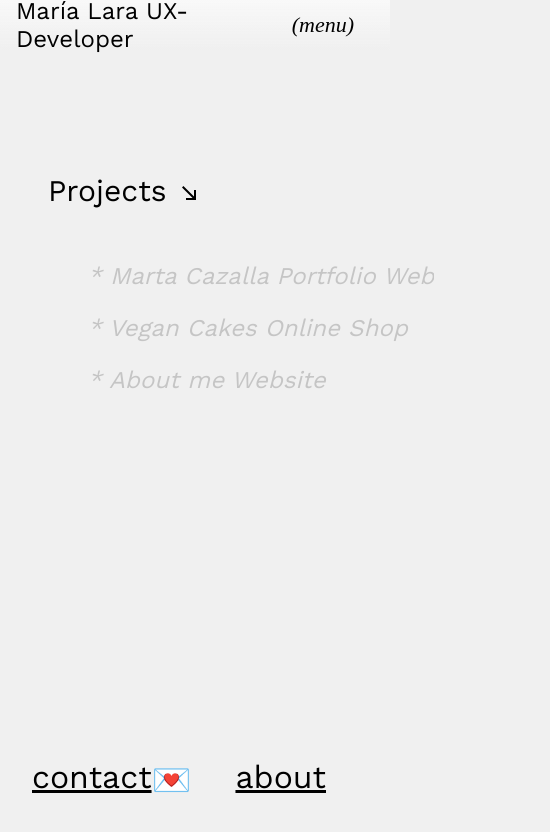
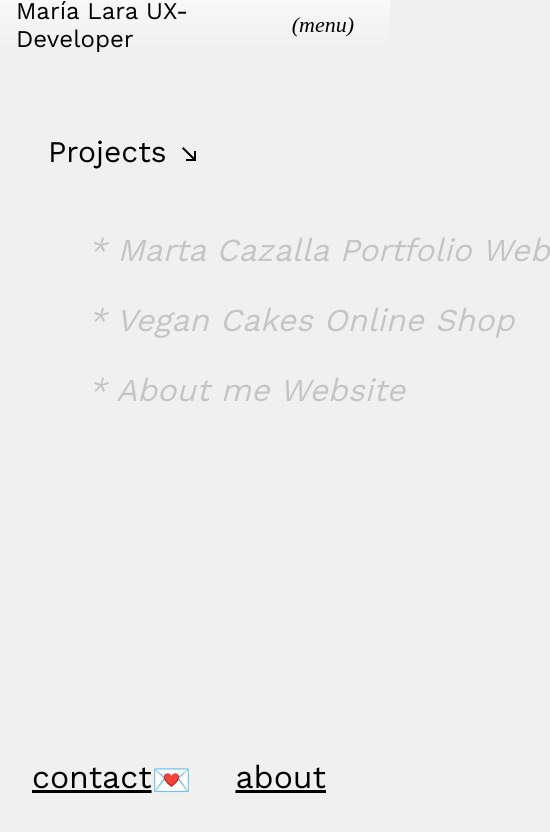
Before and after one commit to marialara1/project-portfolio, a React (Create React App) app: page /projects in a window 390 px wide. Shown: the top 832 px of the page, 550 px wide, since content can reach past the window. Built offline with nearby package versions, Linux system fonts and the light colour scheme; a web font is replaced by a local one.

Commit message:
fixed 100%

```diff
--- a/src/components/Home/Sliderbox/Sliderboxstyle.css
+++ b/src/components/Home/Sliderbox/Sliderboxstyle.css
@@ -318,19 +318,21 @@ align-items: center;
 
   /* slider// */
   .acordeon-container {
+    padding: 0;
+    overflow: hidden;
+    height: 0;
+    width: 100%;
+    border: none;
+}
+   .activeb {
     padding: 1em;
     font-size: 24px;
     width: 100%;
     height: 80vh;
     border-left: 1px solid black;
     border-right: 1px solid black;
-}
-   .activeb {
-    padding: 0;
-    overflow: hidden;
-    height: 0;
-    width: 100%;
-    border: none;
+
+
     /* transition: all 2s; */
     /* margin-right: -1px; */
   }
@@ -367,16 +369,18 @@ align-items: center;
         text-decoration: underline;
     }
     .arrowslider {
+        transition: all 1s;
+        transform: scaleX(-1);
+
         position: relative;
         top: 0;
         width: 30px;
-        transform: scaleX(1);
+
         transition: all 1s;
     }
 
     .rotateb {
-        transition: all 1s;
-        transform: scaleX(-1);
+        transform: scaleX(1);
       }
 
     .sliderbox1 {
--- a/src/components/ProjectsList/ProjectsList.css
+++ b/src/components/ProjectsList/ProjectsList.css
@@ -102,11 +102,11 @@
   }
 
   .section-projects-title {
-        margin-top: 2.5em;
+        margin-top: 36px;
   }
 
   .projects-list__container {
-    font-size: 1.5em;
+    font-size: 32px;
     gap: 8px;
 
   }
@@ -147,19 +147,3 @@
   transition: transform 0.4s ease-out;
   will-change: transform;
 }
-/*
-
-.hover-reveal .hover-reveal__img.hover-reveal__img--01 {
-  background-image: url(mockhover1.png);
-}
-.hover-reveal .hover-reveal__img.hover-reveal__img--02 {
-  background-image: url(mockhover2.png);
-}
-.hover-reveal .hover-reveal__img.hover-reveal__img--03 {
-  background-image: url(mockhover3.png);
-}
- */
-
-
-
-/* fakedata */
```
